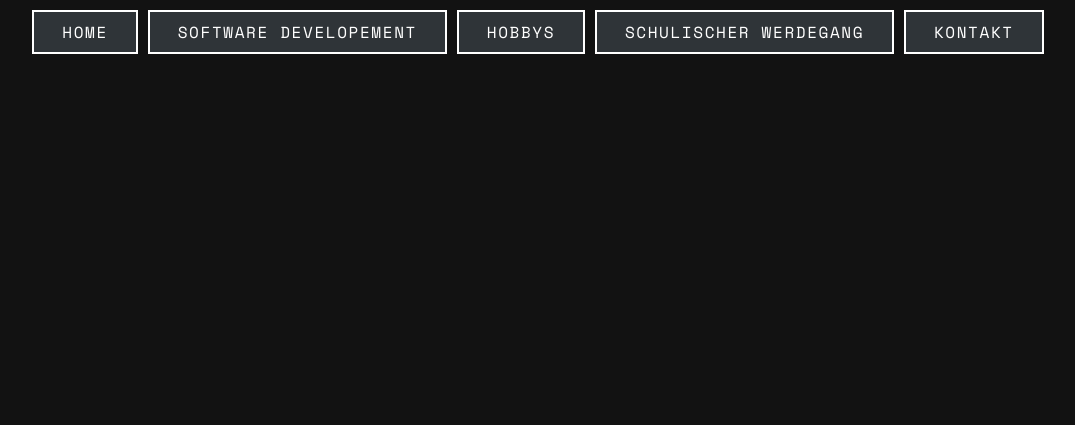
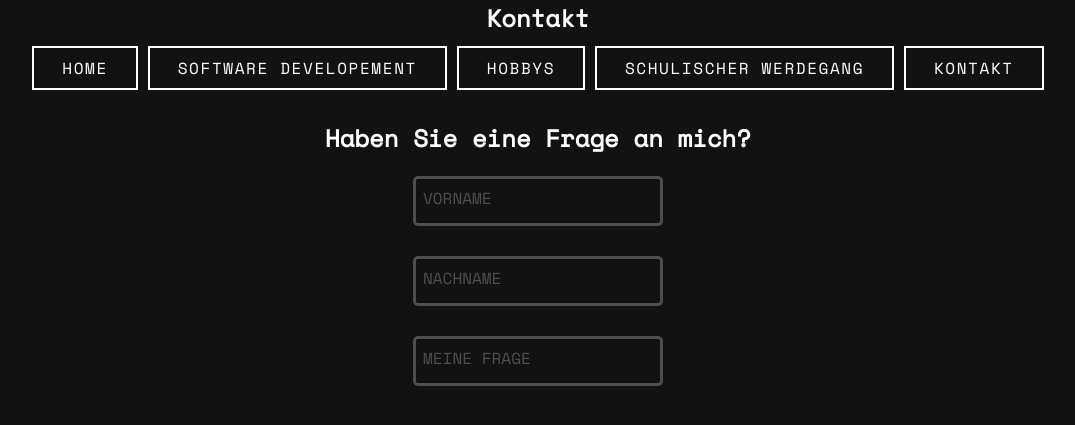
Before and after one commit to Poisonlocket/introduction-website, a PHP site: page /Kontakt.html in a window 1280 px wide. Shown: the top 425 px of the page, without its empty margins (102-1177 px from the left). Run offline with PHP 8.4, Linux system fonts and the light colour scheme.

Commit message:
Added sexy Contact form

```diff
--- a/Kontakt.html
+++ b/Kontakt.html
@@ -9,6 +9,7 @@
 </head>
 <body>
 <header>
+  <h2>Kontakt</h2>
   <nav class='navigation'>
     <a class='nav' href='home.html' style='--clr:#D3D3D3'><span>Home</span><i></i></a>
     <a class='nav' href='software_developement.html' style='--clr:#D3D3D3'><span>Software Developement</span><i></i></a>
@@ -18,6 +19,25 @@
   </nav>
 </header>
 <main>
+  <div class='contactform'>
+    <h2 class='form-header'>
+      Haben Sie eine Frage an mich?
+    </h2>
+    <div class='form-container'>
+  <div class='inputBox'>
+    <input type='text' required='required'>
+    <span>Vorname</span>
+  </div>
+  <div class='inputBox'>
+    <input type='text' required='required'>
+    <span>Nachname</span>
+  </div>
+      <div class='inputBox'>
+        <input type='text' required='required'>
+        <span>Meine Frage</span>
+      </div>
+    </div>
+  </div>
   <article>
     <section>
     </section>
--- a/software_developement.html
+++ b/software_developement.html
@@ -2,7 +2,7 @@
 <html lang='de-CH'>
 <head>
   <meta charset='UTF-8'>
-  <title>Software Developement</title>
+  <title>Softyware Developement</title>
   <link rel='stylesheet' href=stylesheet.css>
   <script src="https://kit.fontawesome.com/cd8bf302c7.js" crossorigin="anonymous"></script>
 
--- a/stylesheet.css
+++ b/stylesheet.css
@@ -28,6 +28,7 @@
 body{
     background: #121212;
     background-size: cover;
+    overflow-x: hidden;
 }
 
 
@@ -104,7 +105,7 @@
     content: '';
     position: absolute;
     inset: 2px;
-    background: #2F3438;
+    background: #121212;
 }
 
 .nav span{
@@ -165,3 +166,88 @@
 .software-dev-text{
     padding-bottom: 30px;
 }
+
+.hobby-text{
+    padding: 20px;
+    margin-left:50px;
+    margin-right: 50px;
+}
+
+.hobby-title{
+    padding-bottom: 15px;
+}
+
+.hobby-list{
+    padding-bottom: 125px;
+}
+
+
+.contactform{
+    margin: 0;
+    padding: 0;
+    box-sizing: border-box;
+
+}
+
+.form-container{
+
+    display: flex;
+    justify-content: center;
+    align-items: center;
+    min-height: 15vh;
+    flex-direction: column;
+    gap: 30px;
+}
+
+.inputBox{
+    position: relative;
+    width: 250px;
+}
+
+.inputBox input{
+    width: 100%;
+    padding: 10px;
+    border: solid rgba(255,255,255,0.25);
+    background: #121212;
+    border-radius: 5px;
+    outline: none;
+    color: #ffffff;
+    font-size: 1em;
+    transition: 0.5s;
+}
+
+.inputBox span{
+    position: absolute;
+    left: 0;
+    padding: 10px;
+    pointer-events: none;
+    font-size: 1em;
+    color:rgba(255,255,255,0.25);
+    text-transform: uppercase;
+    transition: 0.5s;
+}
+
+.inputBox input:valid ~ span,
+.inputBox input:focus ~ span{
+    color: #ffffff;
+    transform: translateX(10px) translateY(-7px);
+    font-size: 0.65em;
+    padding: 0 10px;
+    background: #121212;
+    border-left: 1px solid #fff;
+    border-right: 1px solid#ffffff;
+    letter-spacing: 0.2em;
+
+}
+
+
+.inputBox input:valid,
+.inputBox input:focus {
+    border: 1px solid #ffffff;
+    box-shadow: 0 0 10px 1px #ffffff;
+}
+
+.form-header{
+    text-align: center;
+    padding: 20px;
+}
```
Also changed, not shown: Hobbys.html (+17 -5 lines), school.html (+8 -6 lines).
